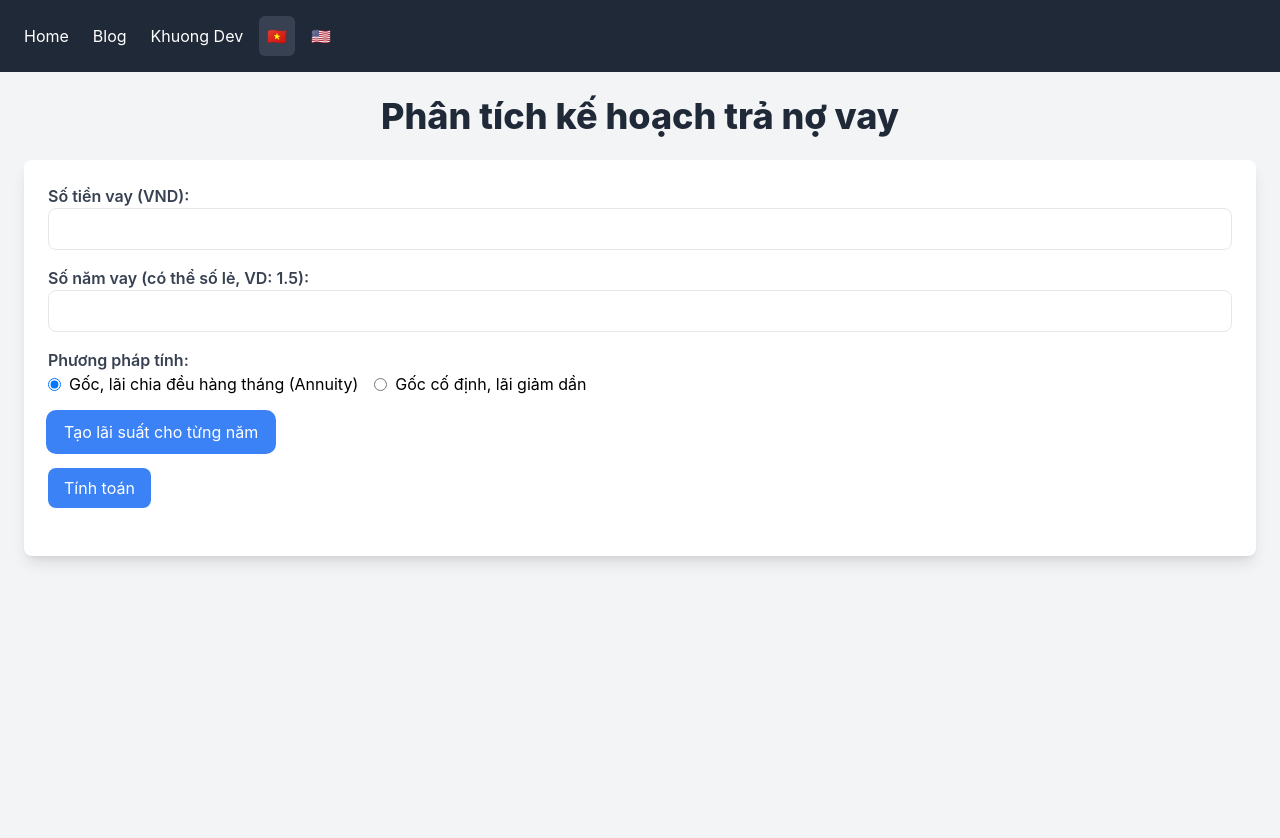
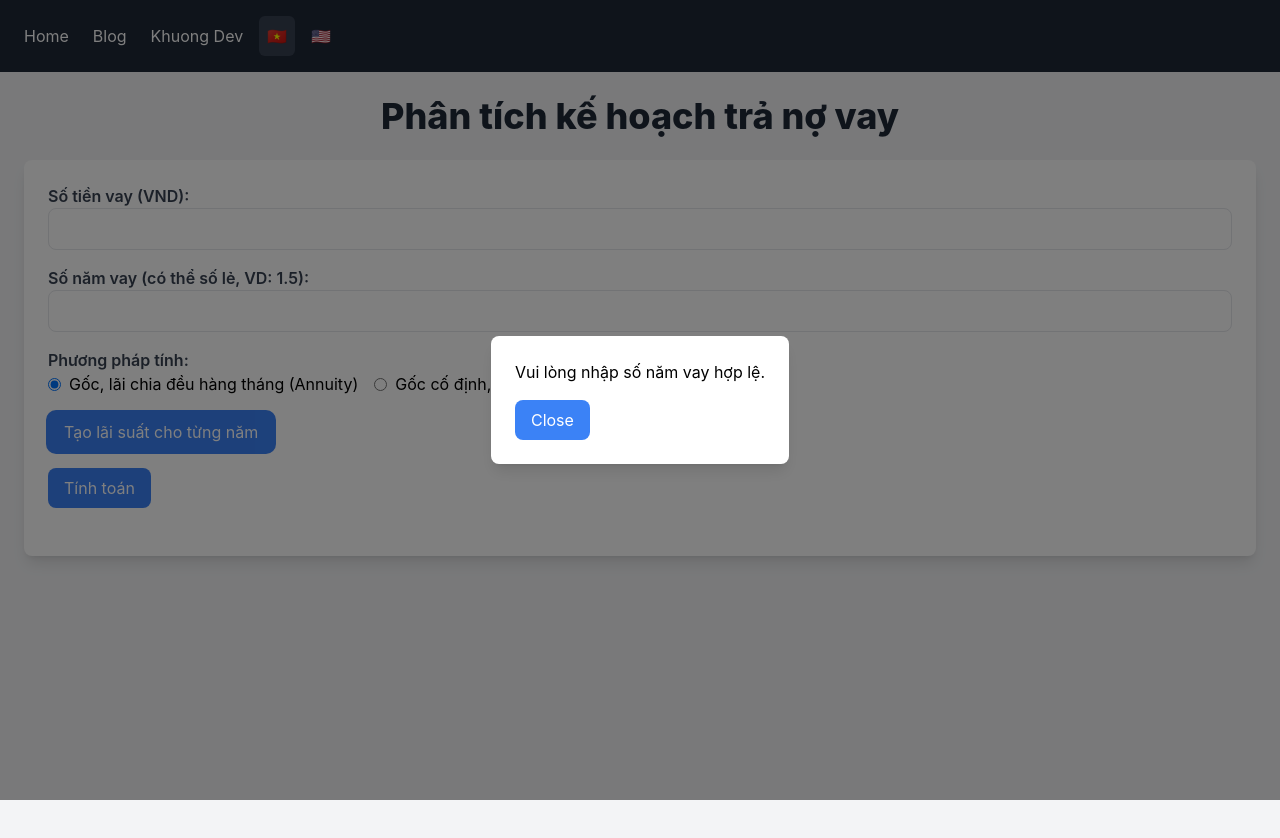
Before and after one commit to lamngockhuong/loan-calculator, a Next.js app: page / in a window 1280 px wide. Both pictures are taken after a click on the button "Tạo lãi suất cho từng năm". Shown: the top 838 px of the page. Built offline with nearby package versions, Linux system fonts and the light colour scheme.

Commit message:
feat: add modal

```diff
--- a/components/Loan.tsx
+++ b/components/Loan.tsx
@@ -1,8 +1,9 @@
-import { ChangeEvent } from 'react';
+import { ChangeEvent, useState } from 'react';
 import dynamic from 'next/dynamic';
 import { Chart as ChartJS, CategoryScale, LinearScale, PointElement, LineElement, BarElement, Title, Tooltip, Legend } from 'chart.js';
 import { formatCurrency, computeScheduleAnnuity, computeScheduleFixed } from '../utils/loan.utils';
 import { InterestRate, ScheduleEntry, LoanProps } from '../types/loan.interfaces';
+import Modal from './Modal';
 
 ChartJS.register(CategoryScale, LinearScale, PointElement, LineElement, BarElement, Title, Tooltip, Legend);
 
@@ -31,7 +32,12 @@ const translations = {
     chart: 'Repayment Chart',
     interestAndPrincipalChart: 'Interest and Principal Chart',
     interestRate: (period: number, months: number) =>
-      months === 12 ? `Interest Rate Year ${period} (%)` : months === 0 ? `Interest Rate for Last Year (%)` : `Interest Rate for Last ${months} Months (%)`
+      months === 12 ? `Interest Rate Year ${period} (%)` : months === 0 ? `Interest Rate for Last Year (%)` : `Interest Rate for Last ${months} Months (%)`,
+    modalMessages: {
+      invalidLoanTerm: 'Please enter a valid loan term.',
+      invalidLoanAmount: 'Please enter a valid loan amount.',
+      invalidInterestRates: 'Please enter valid interest rates.'
+    }
   },
   vi: {
     loanAmount: 'Số tiền vay (VND):',
@@ -54,7 +60,12 @@ const translations = {
     chart: 'Biểu đồ trả nợ',
     interestAndPrincipalChart: 'Biểu đồ lãi và gốc',
     interestRate: (period: number, months: number) =>
-      months === 12 ? `Lãi suất năm ${period} (%)` : months === 0 ? `Lãi suất cho năm cuối (%)` : `Lãi suất cho ${months} tháng cuối (%)`
+      months === 12 ? `Lãi suất năm ${period} (%)` : months === 0 ? `Lãi suất cho năm cuối (%)` : `Lãi suất cho ${months} tháng cuối (%)`,
+    modalMessages: {
+      invalidLoanTerm: 'Vui lòng nhập số năm vay hợp lệ.',
+      invalidLoanAmount: 'Vui lòng nhập số tiền vay hợp lệ.',
+      invalidInterestRates: 'Vui lòng nhập lãi suất hợp lệ.'
+    }
   }
 };
 
@@ -76,6 +87,7 @@ export default function Loan({
   language
 }: LoanProps) {
   const t = translations[language];
+  const [modalMessage, setModalMessage] = useState<string | null>(null);
 
   const handleLoanAmountChange = (e: ChangeEvent<HTMLInputElement>): void => {
     const value = e.target.value.replace(/,/g, '');
@@ -87,7 +99,7 @@ export default function Loan({
   const generateRates = (): void => {
     const loanYearsValue = parseFloat(loanYears);
     if (isNaN(loanYearsValue) || loanYearsValue <= 0) {
-      alert(language === 'vi' ? 'Vui lòng nhập số năm vay hợp lệ.' : 'Please enter a valid loan term.');
+      setModalMessage(t.modalMessages.invalidLoanTerm);
       return;
     }
     const fullYears = Math.floor(loanYearsValue);
@@ -113,11 +125,11 @@ export default function Loan({
     const loanAmountValue = parseFloat(loanAmount.replace(/,/g, ''));
     const loanYearsValue = parseFloat(loanYears);
     if (isNaN(loanAmountValue) || loanAmountValue <= 0) {
-      alert(language === 'vi' ? 'Vui lòng nhập số tiền vay hợp lệ.' : 'Please enter a valid loan amount.');
+      setModalMessage(t.modalMessages.invalidLoanAmount);
       return;
     }
     if (isNaN(loanYearsValue) || loanYearsValue <= 0) {
-      alert(language === 'vi' ? 'Vui lòng nhập số năm vay hợp lệ.' : 'Please enter a valid loan term.');
+      setModalMessage(t.modalMessages.invalidLoanTerm);
       return;
     }
     const totalMonths = Math.round(loanYearsValue * 12);
@@ -127,7 +139,7 @@ export default function Loan({
 
     const rates = interestRates.map(rate => parseFloat(rate.rate));
     if (rates.some(rate => isNaN(rate) || rate < 0)) {
-      alert(language === 'vi' ? 'Vui lòng nhập lãi suất hợp lệ.' : 'Please enter valid interest rates.');
+      setModalMessage(t.modalMessages.invalidInterestRates);
       return;
     }
 
@@ -207,6 +219,11 @@ export default function Loan({
 
   return (
     <form id="loanForm" className="bg-white p-6 rounded-lg shadow-lg mb-6">
+      {modalMessage && (
+        <Modal onClose={() => setModalMessage(null)}>
+          {modalMessage}
+        </Modal>
+      )}
       <div className="mb-4">
         <label htmlFor="loanAmount" className="block text-gray-700 font-semibold">{t.loanAmount}</label>
         <input type="text" id="loanAmount" value={loanAmount} onChange={handleLoanAmountChange} required className="w-full p-2 border rounded-lg focus:outline-none focus:ring-2 focus:ring-blue-500" />
--- /dev/null
+++ b/components/Modal.tsx
@@ -0,0 +1,19 @@
+import { ReactNode } from 'react';
+
+interface ModalProps {
+  children: ReactNode;
+  onClose: () => void;
+}
+
+export default function Modal({ children, onClose }: ModalProps) {
+  return (
+    <div className="fixed inset-0 flex items-center justify-center bg-black bg-opacity-50">
+      <div className="bg-white p-6 rounded-lg shadow-lg">
+        <div className="mb-4">{children}</div>
+        <button onClick={onClose} className="bg-blue-500 text-white px-4 py-2 rounded-lg hover:bg-blue-600 focus:outline-none focus:ring-2 focus:ring-blue-500">
+          Close
+        </button>
+      </div>
+    </div>
+  );
+}
```
